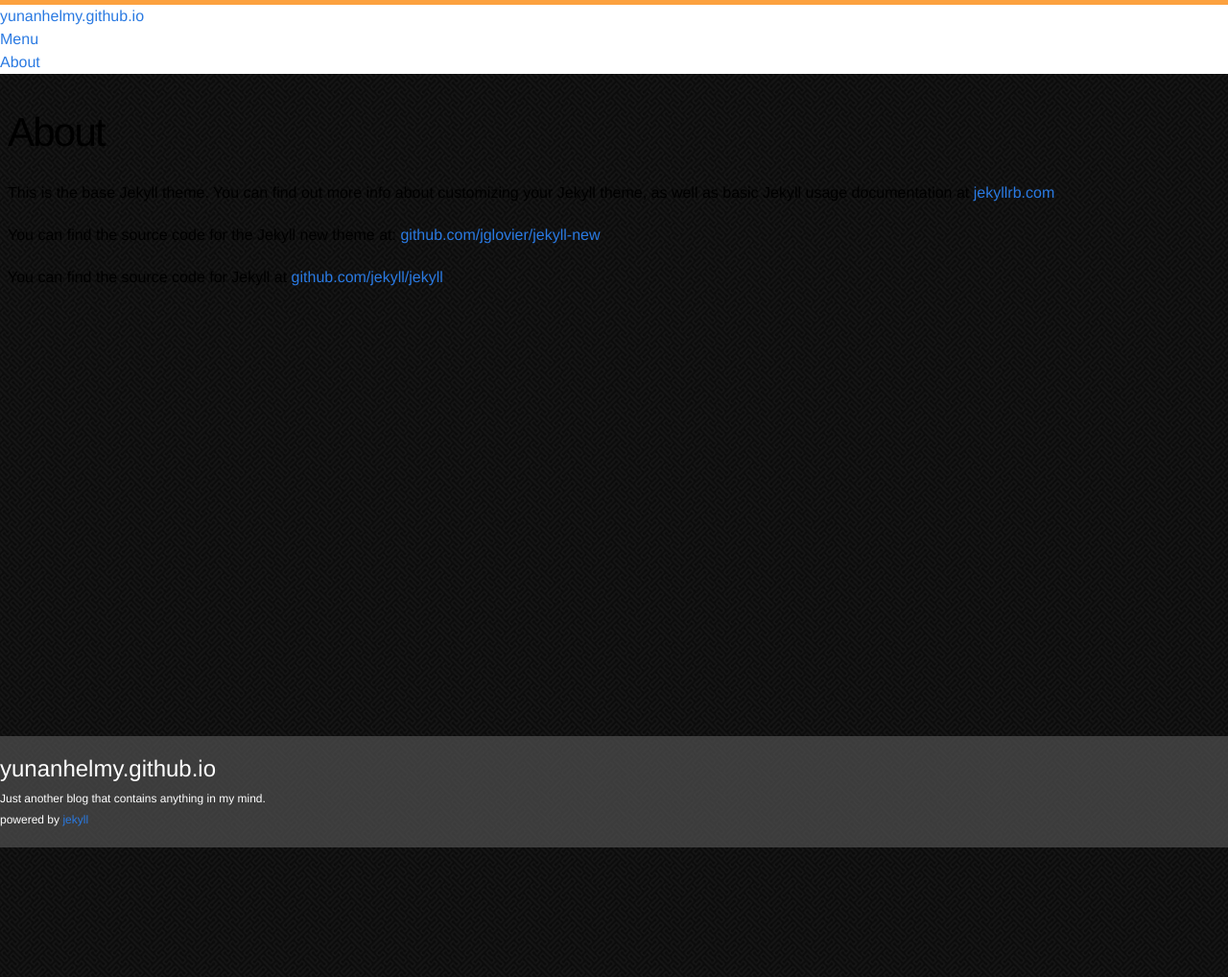
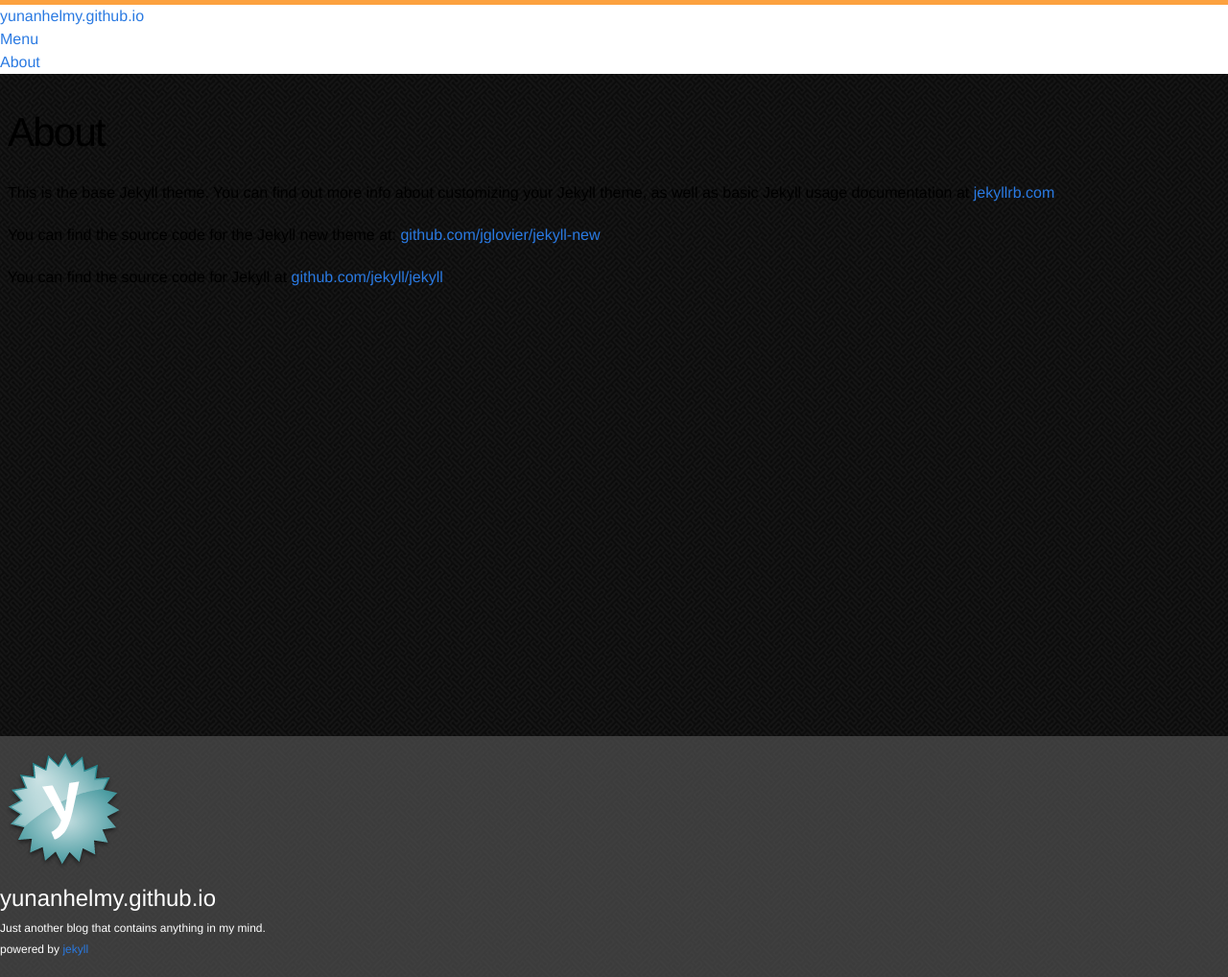
Before and after one commit to yunanhelmy/blog.yunanhelmy.github.io, a Jekyll site: the page built from about.md, in a window 1280 px wide. Shown: the whole page at 96% size. Built offline with Jekyll 4.4.1, drawn with Linux system fonts in a browser that asks for light colours; before the commit the page ends 900 px from its top, so only the background shows below that.

Commit message:
add logo

```diff
--- a/_includes/footer.html
+++ b/_includes/footer.html
@@ -1,17 +1,20 @@
 <footer class="footer" data-anijs="if: load, on: window, do: fadeInUpBig animated">
   <div class="row">
-    <div class="medium-4 columns">
-      <p class="text-center footer-title">
+    <div class="medium-2 columns">
+      <img src="/images/icon_128.png">
+    </div>
+    <div class="medium-3 columns">
+      <p class="footer-title text-center">
         {{ site.title }}
       </p>
-      <p class="text-center footer-description">
+      <p class="footer-description text-center">
         {{ site.description }}
       </p>
-      <p class="text-center footer-sponsor">
+      <p class="footer-sponsor text-center">
         powered by <a href="http://jekyllrb.com/" target="_blank">jekyll</a>
       </p>
     </div>
-    <div class="medium-8 columns">
+    <div class="medium-6 columns">
       <div class="row">
         <div class="medium-4 columns">
         </div>
--- a/_includes/head.html
+++ b/_includes/head.html
@@ -15,4 +15,10 @@
     <link rel="stylesheet" href="{{ "/css/animate.css" | prepend: site.baseurl }}">
     <link rel="stylesheet" href="{{ "/css/pace.corner.css" | prepend: site.baseurl }}">
 
+    <meta name="apple-mobile-web-app-capable" content="yes">
+    <meta name="apple-mobile-web-app-status-bar-style" content="black">
+    <meta name="format-detection" content="telephone=no">
+    <link rel="apple-touch-icon-precomposed" href="/images/icon_057.png" size="152x152">
+    <link rel="icon" type="image/png" href="/images/icon_029.png" >
+
 </head>
--- a/css/style.css
+++ b/css/style.css
@@ -36,6 +36,7 @@ body{
 }
 
 .category-post{
+	margin-bottom: 0rem;
 	float: right;
 	padding: 0.25rem 0.5rem 0.25rem;
 }
```
Also changed, not shown: images/icon_029.png (added), images/icon_057.png (added), images/icon_128.png (added).
